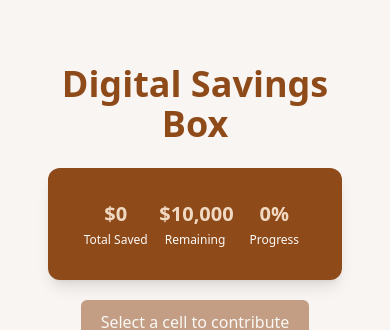
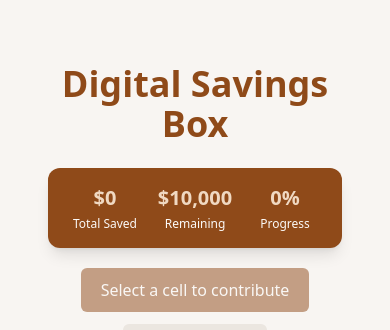
Before and after one commit to ever-oli/money-box, a React (Vite) app: page / in a window 390 px wide. Shown: the top 330 px of the page. Built offline with nearby package versions, Linux system fonts and the light colour scheme; no server answers; the database is empty.

Commit message:
Improve mobile layout for grid
Co-authored-by: eyov7 <50507080+eyov7@users.noreply.github.com>

```diff
--- a/src/components/StatsDisplay.tsx
+++ b/src/components/StatsDisplay.tsx
@@ -7,7 +7,7 @@ const StatsDisplay = () => {
 
   return (
     <div className="w-full">
-      <div className="bg-primary text-primary-foreground rounded-xl p-8 shadow-lg">
+      <div className="bg-primary text-primary-foreground rounded-xl p-4 sm:p-8 shadow-lg">
         <div className="grid grid-cols-3 gap-2 sm:gap-6 text-center">
           <div>
             <div className="text-xl sm:text-3xl font-bold text-secondary">{formatCurrency(currentAmount)}</div>
--- a/src/index.css
+++ b/src/index.css
@@ -116,9 +116,7 @@
     }
   }
 
-  @media (max-width: 640px) {
-    .savings-grid {
-      grid-template-columns: repeat(var(--grid-cols, 8), 40px);
-    }
+  .cell {
+    font-size: clamp(0.5rem, 2vw, 0.875rem);
   }
 }
```
